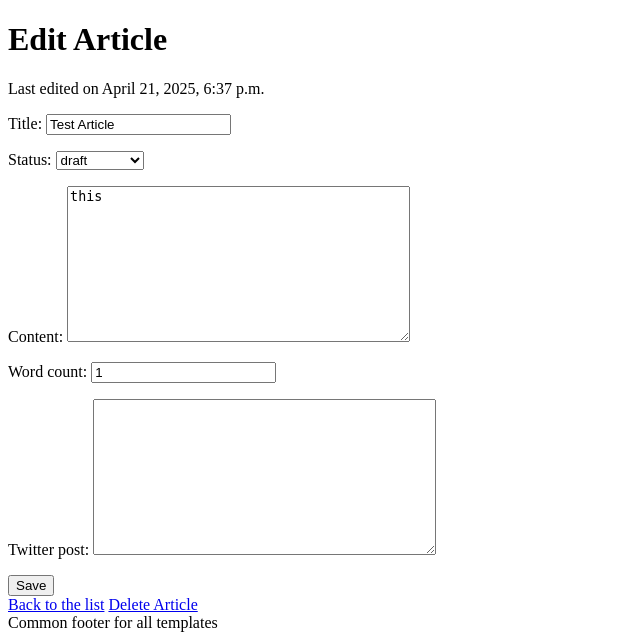
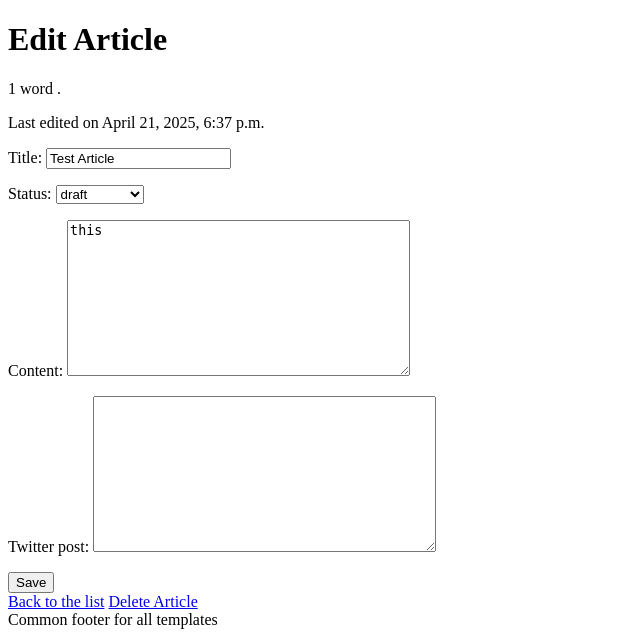
Before and after one commit to HoWong270/LevelUp_project_csc430, a Django app: page /articles/5/update/ in a window 1280 px wide. Shown: the part 26-662 px from the top of the page, without its empty margins (0-640 px from the left). Run offline with Django 5.2, Linux system fonts and the light colour scheme; data comes from the database, SQL or seed files in the repository; both versions use the stored data as it was after the commit.

Commit message:
added automatic word count, removed the function to enter wourd count manually

```diff
--- a/level_up/app/models.py
+++ b/level_up/app/models.py
@@ -1,3 +1,5 @@
+import re
+
 from django.db import models
 from django.contrib.auth.models import AbstractUser
 
@@ -14,7 +16,7 @@ class UserProfile(AbstractUser):
 class Article(models.Model):
     title = models.CharField(max_length=100)
     content = models.TextField(blank=True, default="")
-    word_count = models.IntegerField()
+    word_count = models.IntegerField(blank = True, default="")
     twitter_post = models.TextField(blank=True,default="")
     status = models.CharField(
         max_length=20,
@@ -24,5 +26,11 @@ class Article(models.Model):
     created_at = models.DateTimeField(auto_now_add=True)
     updated_at = models.DateTimeField(auto_now=True)
 
+    def save(self, *args, **kwargs):
+        text = re.sub(r"<[^>]*","",self.content).replace("&nbsp;","")
+        self.word_count = len(re.findall(r"\b\w+\b",text))
+        super().save(*args, **kwargs)
+
+
 
 # Create your models here.
--- a/level_up/app/views.py
+++ b/level_up/app/views.py
@@ -18,14 +18,14 @@ class ArticleListView(ListView):
 class ArticleCreateView(CreateView):
     template_name = "app/article_create.html"
     model = Article
-    fields = ["title","status","content","word_count","twitter_post"]
+    fields = ["title","status","content","twitter_post"]
     success_url = reverse_lazy("home")
 
 
 class ArticleUpdateView(UpdateView):
     template_name = "app/article_update.html"
     model = Article
-    fields = ["title","status","content","word_count","twitter_post"]
+    fields = ["title","status","content","twitter_post"]
     success_url = reverse_lazy("home")
     context_object_name = "articles"
 
--- a/level_up/templates/app/article_update.html
+++ b/level_up/templates/app/article_update.html
@@ -2,6 +2,7 @@
 
 {% block content %}
     <h1>Edit Article</h1>
+    <p>{{articles.word_count}} word {{articles.word_count | pluralize}}. </p>
     <p>Last edited on {{ articles.updated_at }}</p>
     <form method="POST">
         {% csrf_token %}
--- a/level_up/templates/app/home.html
+++ b/level_up/templates/app/home.html
@@ -8,7 +8,7 @@
     {% if articles %}
     <ul>
     {% for article in articles %}
-        <li><a href="{% url 'update_article' article.id %}">{{ article.title }}</a> with {{ article.word_count }} words.</li>
+        <li><a href="{% url 'update_article' article.id %}">{{ article.title }}</a> with {{ article.word_count }} word {{articles.word_count | pluralize}}.</li>
     {% endfor %}
     </ul>
     {% else %}
```
Also changed, not shown: level_up/db.sqlite3.
